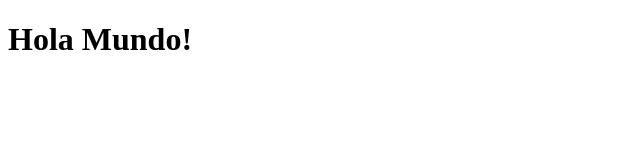
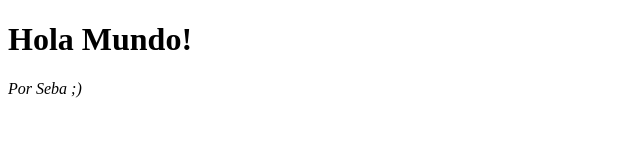
Before and after one commit to SebaZauberer/Proyecto-compartido-1, a plain HTML site: page index.html in a window 1280 px wide. Shown: the full height of the page, 0-640 px from the left. Drawn offline with Linux system fonts and the light colour scheme.

Commit message:
más una cita ;)

```diff
--- a/index.html
+++ b/index.html
@@ -6,5 +6,6 @@
 </head>
 <body>
     <h1>Hola Mundo!</h1>
+    <cite>Por Seba ;)</cite>
 </body>
 </html>
```
